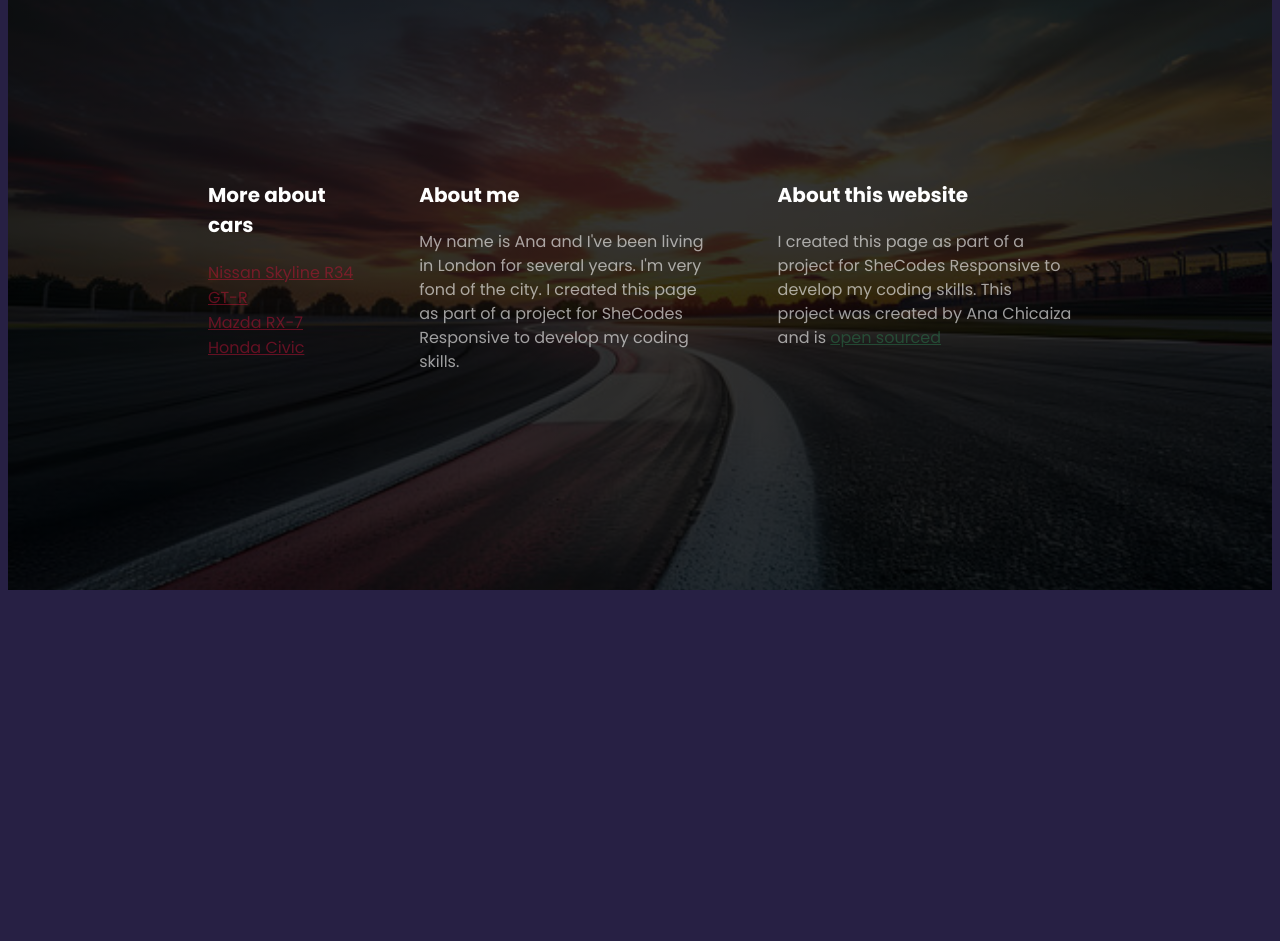
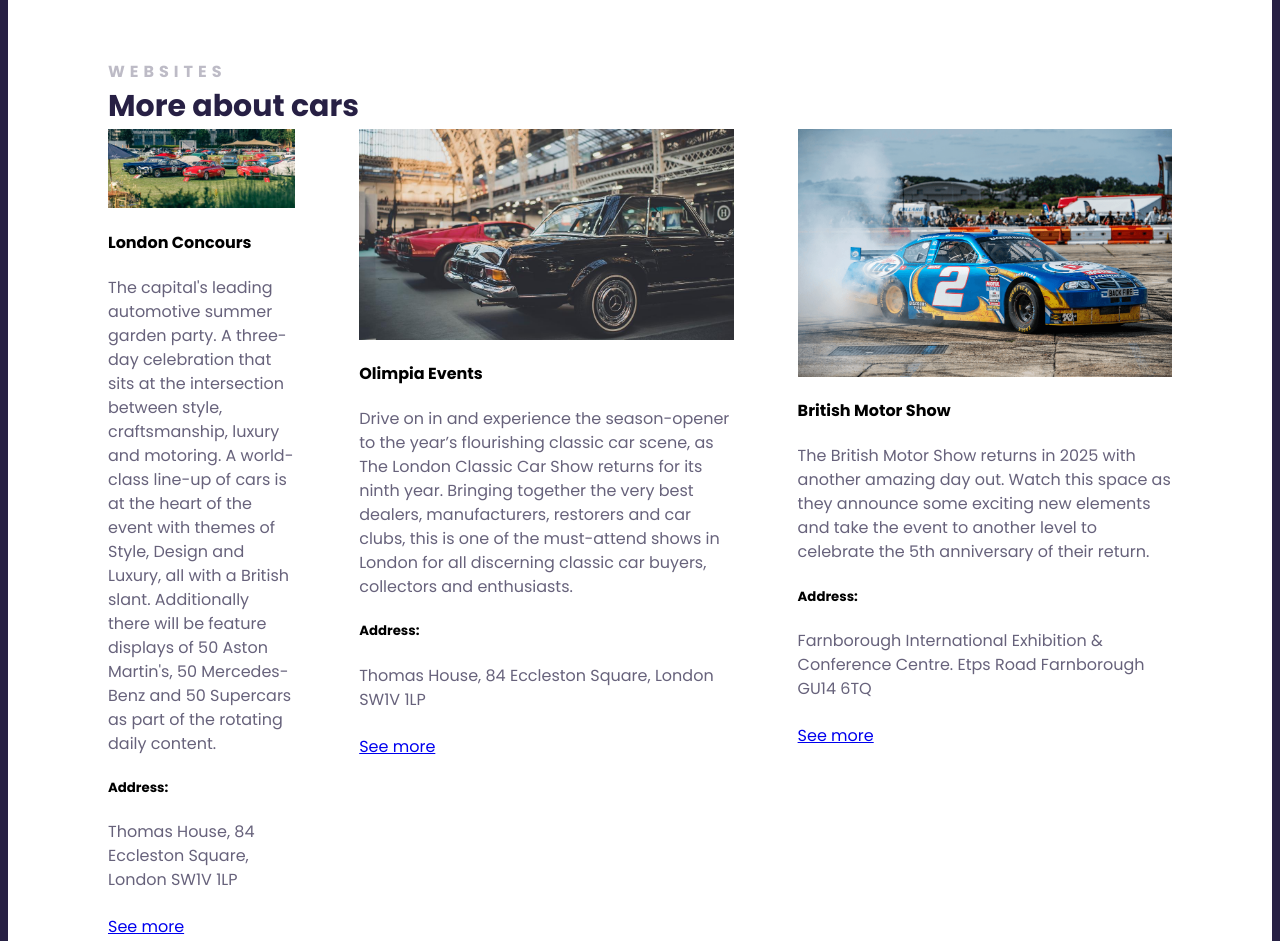
Before and after one commit to anachicaiza/Car-project, a plain HTML site: page index.html in a window 1280 px wide. Shown: the part 2080-3021 px from the top of the page. Before the commit the page ends 2678 px from the top, so only its background shows below. Drawn offline with Linux system fonts and the light colour scheme.

Commit message:
New structure
card structure added for a new section where it will show the car shows availables in London

```diff
--- a/index.html
+++ b/index.html
@@ -44,6 +44,69 @@
           </p>
         </div>
       </section>
+      <section class="secondary">
+        <h2 class="text-center">Websites</h2>
+        <h3 class="text-center">More about cars</h3>
+        <div class="grid grid-3-col">
+          <div class="card">
+            <img src="img/card-1.jpg" class="img" alt="" />
+            <h4>London Concours</h4>
+            <p>
+              The capital's leading automotive summer garden party. A three-day
+              celebration that sits at the intersection between style,
+              craftsmanship, luxury and motoring. A world-class line-up of cars
+              is at the heart of the event with themes of Style, Design and
+              Luxury, all with a British slant. Additionally there will be
+              feature displays of 50 Aston Martin's, 50 Mercedes-Benz and 50
+              Supercars as part of the rotating daily content.
+            </p>
+            <h5>Address:</h5>
+            <p>Thomas House, 84 Eccleston Square, London SW1V 1LP</p>
+            <h5></h5>
+            <p></p>
+            <a href="https://londonconcours.co.uk/contact/" class="btn"
+              >See more</a
+            >
+          </div>
+          <div class="card">
+            <img src="img/card-3.jpg" class="img" alt="" />
+            <h4>Olimpia Events</h4>
+            <p>
+              Drive on in and experience the season-opener to the year’s
+              flourishing classic car scene, as The London Classic Car Show
+              returns for its ninth year. Bringing together the very best
+              dealers, manufacturers, restorers and car clubs, this is one of
+              the must-attend shows in London for all discerning classic car
+              buyers, collectors and enthusiasts.
+            </p>
+            <h5>Address:</h5>
+            <p>Thomas House, 84 Eccleston Square, London SW1V 1LP</p>
+            <h5></h5>
+            <p></p>
+            <a href="https://events.olympia.london/" class="btn">See more</a>
+          </div>
+          <div class="card">
+            <img src="img/card-2.png" class="img" alt="" />
+            <h4>British Motor Show</h4>
+            <p>
+              The British Motor Show returns in 2025 with another amazing day
+              out. Watch this space as they announce some exciting new elements
+              and take the event to another level to celebrate the 5th
+              anniversary of their return.
+            </p>
+            <h5>Address:</h5>
+            <p>
+              Farnborough International Exhibition & Conference Centre. Etps
+              Road Farnborough GU14 6TQ
+            </p>
+            <h5></h5>
+            <p></p>
+            <a href="https://www.thebritishmotorshow.live/" class="btn"
+              >See more</a
+            >
+          </div>
+        </div>
+      </section>
     </main>
     <footer>
       <section class="grid grid-3-col">
```
